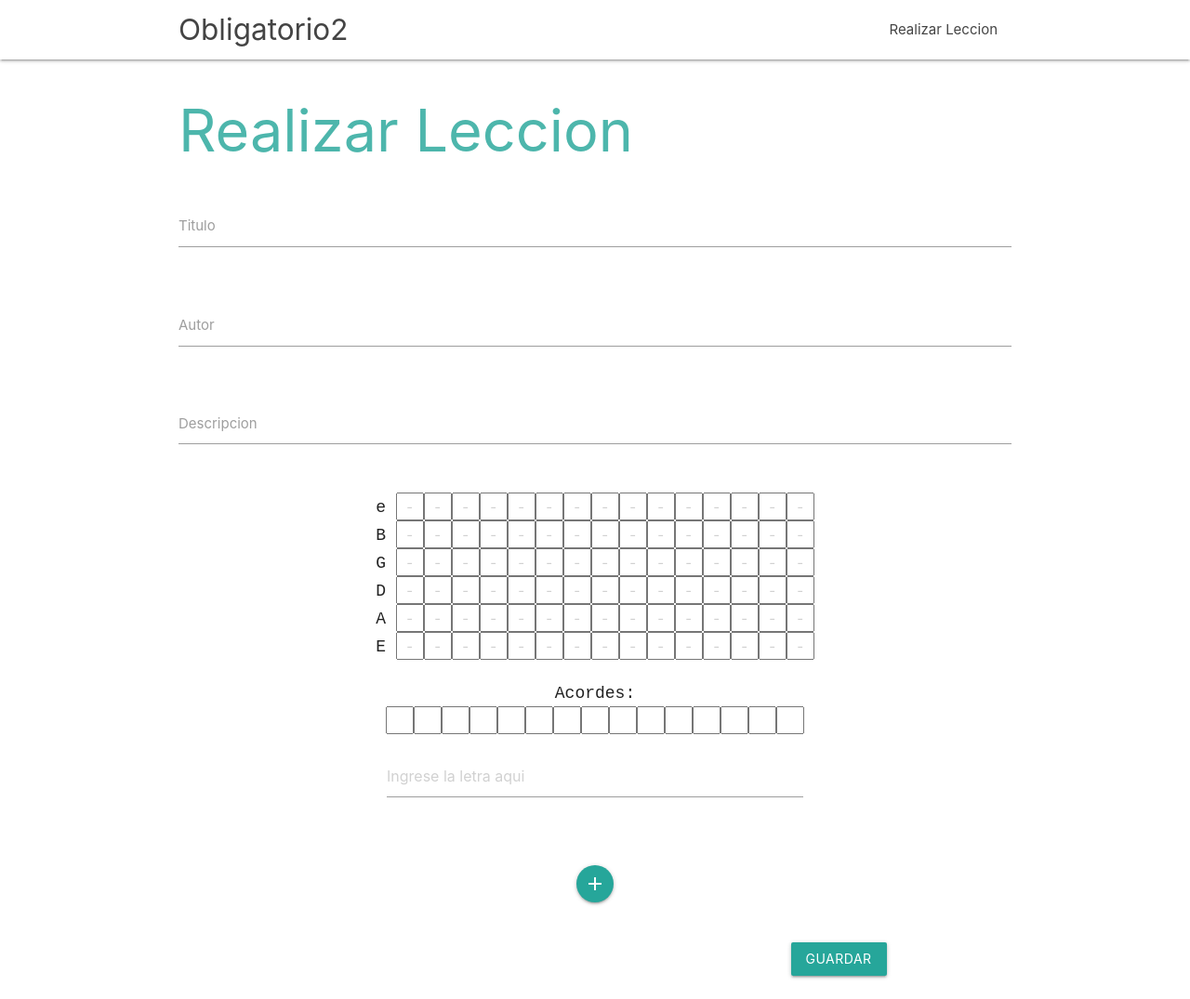
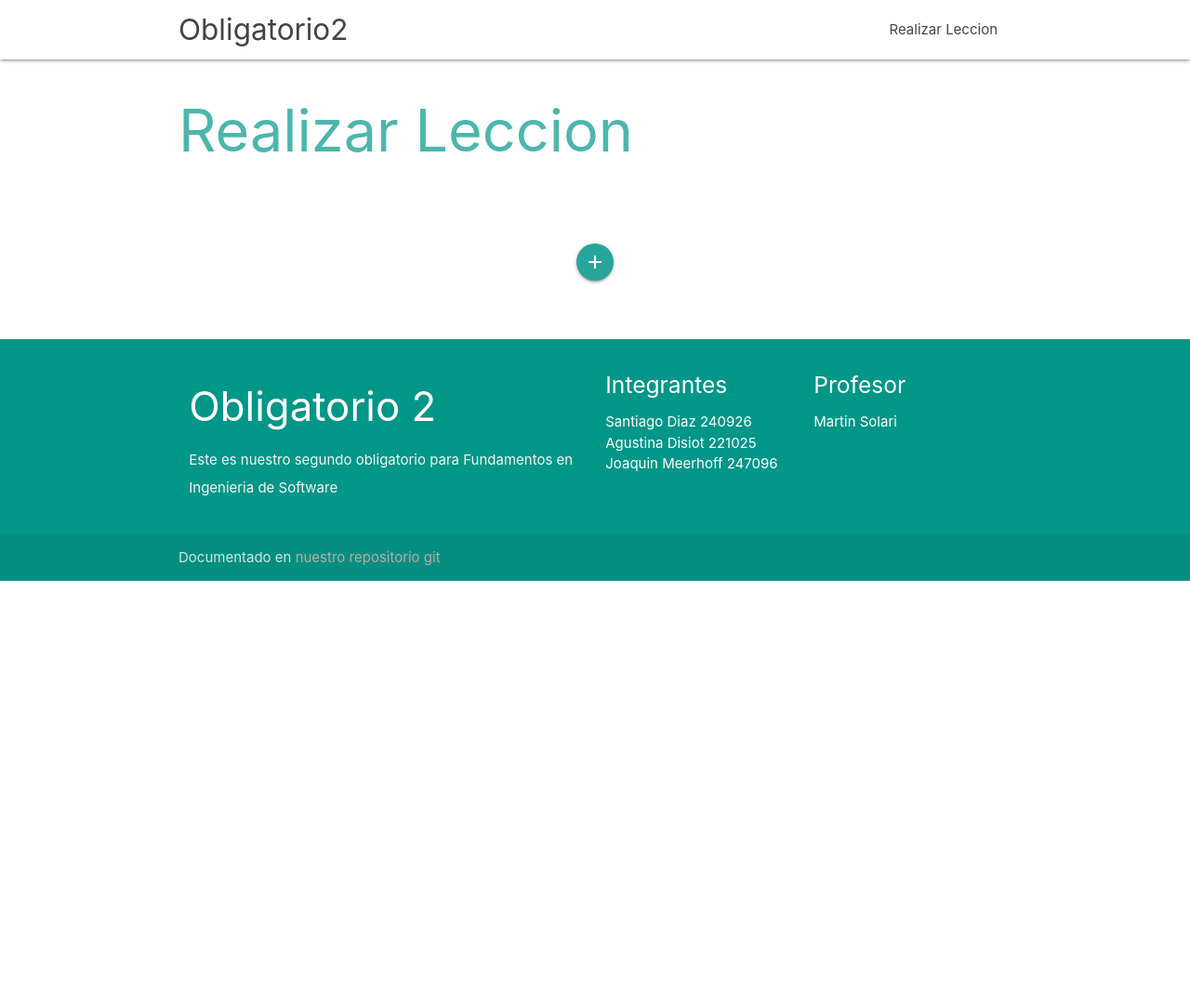
Before and after one commit to agustinadisiot/FIS-MusicForKids, a website: page src/scenes/realizarLeccion.html in a window 1280 px wide. Shown: the top 1075 px of the page at 93% size. After the commit the page ends 800 px from the top, so only its background shows below. Drawn offline with nearby package versions, Linux system fonts and the light colour scheme.

Commit message:
Funcionalidad terminada, queda mejorar como se muestra una leccion

```diff
--- a/src/interface/crearLeccion.js
+++ b/src/interface/crearLeccion.js
@@ -1,7 +1,7 @@
 window.addEventListener("load", inicio);
-var sistema = new Sistema();
-var cantSecciones = 0;
-var actual = 0;
+let sistema = new Sistema();
+let cantSecciones = 0;
+let actual = 0;
 
 function inicio() {
   levantarSistema();
@@ -47,10 +47,10 @@ function guardarSistema() {
 }
 
 function crearTablatura() {
-  var ancho = 1;
-  var clase = "cuadroTablatura";
-  var cantidadCuadrados = Definiciones.cantidadCuadradosTab;
-  var tablatura = document.createElement("div");
+  let ancho = 1;
+  let clase = "cuadroTablatura";
+  let cantidadCuadrados = Definiciones.cantidadCuadradosTab;
+  let tablatura = document.createElement("div");
   tablatura.className = "browser-default tablatura";
   let nomCuerdas = ["e", "B", "G", "D", "A", "E"];
 
@@ -99,10 +99,10 @@ function controlInput(entrada) {
 };
 
 function crearInputsAcordes() {
-  var ancho = 1;
-  var clase = "cuadroAcorde";
-  var cantidadCuadrados = Definiciones.cantidadCuadradosTab;
-  var acorde = document.createElement("div");
+  let ancho = 1;
+  let clase = "cuadroAcorde";
+  let cantidadCuadrados = Definiciones.cantidadCuadradosTab;
+  let acorde = document.createElement("div");
   acorde.className = "browser-default acorde";
 
   acorde.innerHTML = acorde.innerHTML + "Acordes: ";
@@ -122,11 +122,11 @@ function crearInputsAcordes() {
 }
 
 function crearInputLetra() {
-  var largo = 100;
-  var letra = document.createElement("div");
+  let largo = 100;
+  let letra = document.createElement("div");
   letra.className = "letra";
 
-  var entrada = document.createElement("input");
+  let entrada = document.createElement("input");
   entrada.maxlength = largo;
   entrada.size = 90;
   entrada.name = "cuadroLetra";
@@ -140,16 +140,16 @@ function crearInputLetra() {
 
 function crearSeccion() {
   //Defino seccion con su id
-  var seccion = document.createElement("div");
+  let seccion = document.createElement("div");
   seccion.id = "div" + cantSecciones;
   seccion.className = "divSeccion";
-  var bloque_form = document.createElement("form");
+  let bloque_form = document.createElement("form");
   bloque_form.id = "form" + cantSecciones;
   cantSecciones++;
 
-  var inTab = crearTablatura();
-  var inAcord = crearInputsAcordes();
-  var inLetra = crearInputLetra();
+  let inTab = crearTablatura();
+  let inAcord = crearInputsAcordes();
+  let inLetra = crearInputLetra();
 
   bloque_form.appendChild(inTab);
   bloque_form.appendChild(document.createElement("br"));
@@ -160,7 +160,7 @@ function crearSeccion() {
   bloque_form.appendChild(document.createElement("br"));
   seccion.appendChild(bloque_form);
 
-  var puntero;
+  let puntero;
 
   puntero = document.getElementById("divLeccion");
   puntero.appendChild(seccion);
--- a/src/interface/realizarLeccion.js
+++ b/src/interface/realizarLeccion.js
@@ -57,9 +57,37 @@ function inicio() {
   // document.getElementById("botonGuardar").addEventListener("click", guardarLeccion);
 }
 
+function imprimirTablatura(tab) {
+  let parrafo = document.createElement("p");
+  let nomCuerdas = ["e", "B", "G", "D", "A", "E"];
+  for (let i = 0; i < 6; i++) {
+    let cuerda = tab.darCuerda(i);
+    parrafo.innerHTML = parrafo.innerHTML + nomCuerdas[i] + " | " + cuerda;
+    parrafo.appendChild(document.createElement("br"));
+  }
+  return parrafo;
+}
 
+function imprimirSeccion(seccion, puntero) {
+  puntero.appendChild(imprimirTablatura(seccion.darTab()));
+
+  let acorde = document.createElement("p");
+  acorde.innerHTML = seccion.darAcorde();
+  puntero.appendChild(acorde);
+  puntero.appendChild(document.createElement("br"));
+
+  let letra = document.createElement("p");
+  letra.innerHTML = seccion.darLetra();
+  puntero.appendChild(letra);
+  puntero.appendChild(document.createElement("br"));
+
+}
 
 function mostrarLeccion() {
-
+  let puntero = document.getElementById("divLeccion");
+  let cant = leccionActual.secciones.length;
+  for (let i = 0; i < leccionActual.secciones.length; i++) {
+    imprimirSeccion(leccionActual.darSeccion(i), puntero);
+  }
 
 }
--- a/src/scenes/realizarLeccion.html
+++ b/src/scenes/realizarLeccion.html
@@ -21,7 +21,7 @@
   <script src="../objects/seccion.js"></script>
   <script src="../objects/leccion.js"></script>
   <script src="../objects/sistema.js"></script>
-  <script src="../interface/crearLeccion.js"></script>
+  <script src="../interface/realizarLeccion.js"></script>
 </head>
 
 <body>
@@ -48,23 +48,9 @@
     </div>
     <div class="browser-default row center">
       <div>
-        <form>
-          <div class="input-field row s6">
-            <input id="titulo" type="text" class="validate">
-            <label for="titulo">Titulo</label>
-          </div>
-          <br>
-          <div class="input-field row s6">
-            <input id="autor" type="text" class="validate">
-            <label for="autor">Autor</label>
-          </div>
-          <br>
-          <div class="input-field row s12">
-            <textarea id="descripcion" class="materialize-textarea"></textarea>
-            <label for="descripcion">Descripcion</label>
-          </div>
-          <br>
-        </form>
+        <h1 id="titulo"></h1>
+        <h3 id="subtitulo"></h3>
+        <p id=descripcion></p>
       </div>
       <div class="row center" id="divLeccion"></div>
 
@@ -78,19 +64,11 @@
       </div>
 
 
-      <div class="container">
-        <div class="row right">
-          <a id="botonGuardar" class="btn waves-effect waves-light teal lighten-1">
-            Guardar
-          </a>
-          <br><br>
-        </div>
-        <br><br>
-      </div>
-      <br><br>
+
 
     </div>
   </div>
+
   <footer class="page-footer teal">
     <div class="container">
       <div class="row">
```
